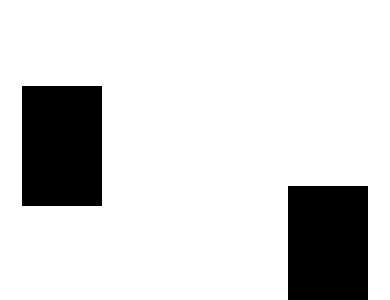
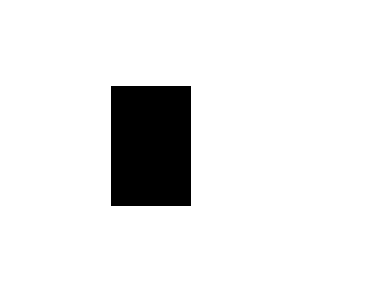
Before and after one commit to asantaelly/whiplash, a React Native app: screen / in a window 390 px wide. Shown: the part 544-844 px from the top of the page. Built offline with nearby package versions, Linux system fonts and the light colour scheme.

Commit message:
minor changes

```diff
--- a/src/screens/Home.tsx
+++ b/src/screens/Home.tsx
@@ -47,7 +47,7 @@ const Home = () => {
   React.useEffect(() => {
     translateY1.value = withRepeat(
       withTiming(900, {
-        duration: 3000,
+        duration: 4000,
         easing: Easing.linear,
       }),
       0,
@@ -56,7 +56,7 @@ const Home = () => {
 
     translateY2.value = withRepeat(
       withTiming(900, {
-        duration: 2000,
+        duration: 3000,
         easing: Easing.linear,
       }),
       0,
@@ -65,7 +65,7 @@ const Home = () => {
 
     translateY3.value = withRepeat(
       withTiming(900, {
-        duration: 1000,
+        duration: 2000,
         easing: Easing.linear,
       }),
       0,
@@ -74,7 +74,7 @@ const Home = () => {
 
     translateY4.value = withRepeat(
       withTiming(900, {
-        duration: 500,
+        duration: 1000,
         easing: Easing.linear,
       }),
       0,
```
